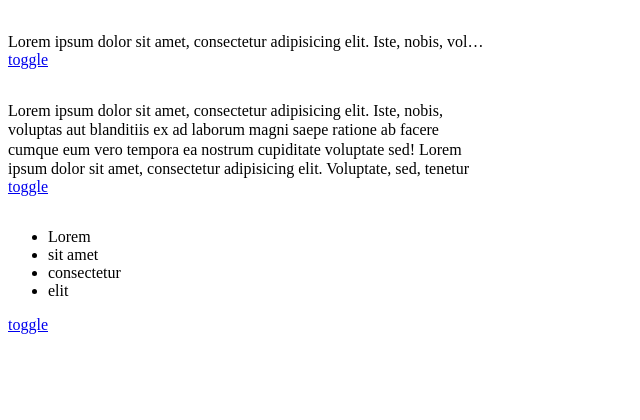
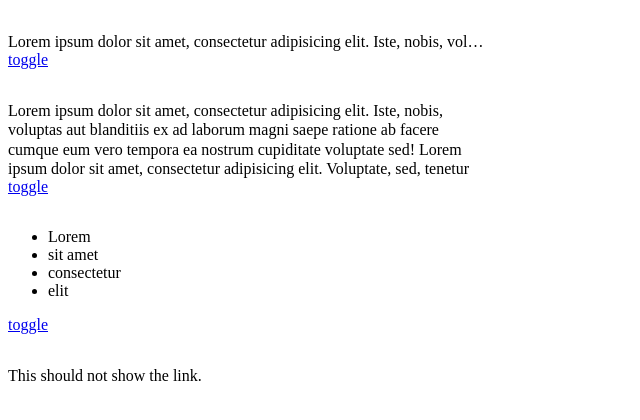
Before and after one commit to filamentgroup/Trunca-, a website: page index.html in a window 1280 px wide. Shown: the whole page, without its empty margins (0-640 px from the left). Drawn offline with nearby package versions, Linux system fonts and the light colour scheme; files that its build step writes are made by us from their sources.

Commit message:
Don’t show the toggle link if there isn’t enough content to get truncated.

```diff
--- a/index.html
+++ b/index.html
@@ -38,6 +38,10 @@
 		<li class="persist">elit</li>
 	</ul>
 
+	<div data-trunca>
+	This should not show the link.
+	</div>
+
 	<script src="http://code.jquery.com/jquery-2.1.1.min.js"></script>
 	<script src="dist/js/trunca.min.js"></script>
 </body>
--- a/src/css/trunca.scss
+++ b/src/css/trunca.scss
@@ -28,3 +28,8 @@
 .filtered + .filterlist-trigger {
   display: inline-block;
 }
+// hide the trigger link when the content is not tall enough for truncation
+.truncated.visible + .truncate-trigger,
+.filtered.visible + .filterlist-trigger {
+  display: none;
+}
--- a/src/js/trunca.js
+++ b/src/js/trunca.js
@@ -16,6 +16,7 @@
     opts.classname = opts.classname || "truncate-trigger";
     opts.initclass = opts.initclass || "truncate";
     opts.truncatedclass = opts.truncatedclass || "truncated";
+    opts.allContentIsVisibleClass = opts.allContentIsVisibleClass || "visible";
 
     this.opts = opts;
     this.element = element;
@@ -40,8 +41,14 @@
     });
   };
 
-  Trunca.prototype._qualified = function() {
-    return this.element.scrollHeight > this.element.clientHeight;
+  Trunca.prototype.isTruncated = function() {
+    return this.originalHeight > this.element.clientHeight;
+  };
+
+  Trunca.prototype.hideLink = function() {
+    if( !this.isTruncated() ) {
+      $( this.element ).addClass( this.opts.allContentIsVisibleClass );
+    }
   };
 
   Trunca.prototype.init = function(){
@@ -51,12 +58,15 @@
     var $btn = this._createMarkup();
     this._bindEvents( $btn );
     this.truncated = true;
+    this.originalHeight = this.element.clientHeight;
 
     $( this.element )
       .trigger( "trunca" )
       .addClass( this.opts.truncatedclass + " " + this.opts.initclass )
       .after( $btn )
       .data( "trunca-init", this );
+
+    this.hideLink();
   };
 
   ( w.componentNamespace = w.componentNamespace || w ).Trunca = Trunca;
```
